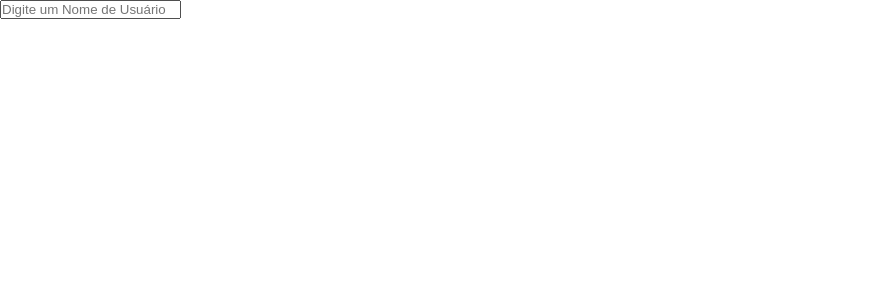
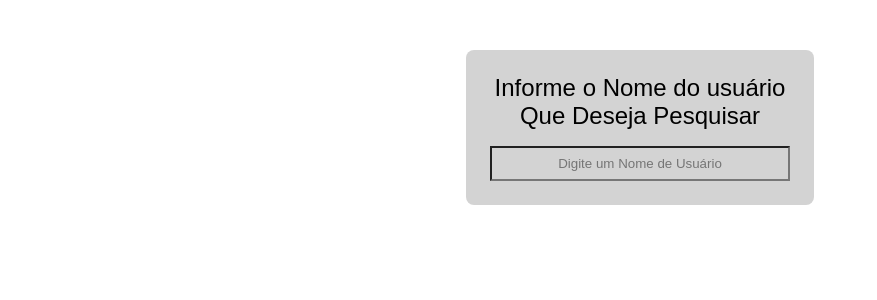
Before and after one commit to AsrielDreemurrGM/GitHub_Profile_Viewer, a React (Vite) app in the folder projeto-react/: page / in a window 1280 px wide. Shown: the top 300 px of the page, without its empty margins (0-877 px from the left). Built offline with nearby package versions, Linux system fonts and the light colour scheme.

Commit message:
Customizado Campo de Pesquisa

```diff
--- a/projeto-react/src/App.jsx
+++ b/projeto-react/src/App.jsx
@@ -16,14 +16,23 @@ function App() {
       {/* Podemos Criar Propriedades/Atributos Dentro dos Componentes */}
       {/* Tornando o Usuário um Item Dinâmico */}
       {/* O "onBlur" detecta alterações Somente Após Preencher e Clicar Fora do Campo */}
-      <input type="text" onBlur={evento => setNomeUsuario(evento.target.value)} placeholder="Digite um Nome de Usuário" />
+      <div className="container">
+        <form style={{ display: "flex", flexDirection: "column", textAlign: "center", alignItems: "center", padding: "50px 0 50px" }}>
+          <div style={{ borderRadius: "8px", backgroundColor: "lightgray", padding: "24px" }}>
+            <p style={{ fontSize: "24px", maxWidth: "300px", width: "100%" }}>Informe o Nome do usuário Que Deseja Pesquisar</p>
+            <input style={{ marginTop: "16px", backgroundColor: "lightgray", textAlign: "center", padding: "8px", maxWidth: "300px", width: "100%" }} type="text" onBlur={evento => setNomeUsuario(evento.target.value)} placeholder="Digite um Nome de Usuário" />
+          </div>
+        </form >
+      </div >
 
-      {nomeUsuario.length > 4 && (
-        <>
-          <Perfil nomeUsuario={nomeUsuario} />
-          <ReposList nomeUsuario={nomeUsuario} />
-        </>
-      )}
+      {
+        nomeUsuario.length > 4 && (
+          <>
+            <Perfil nomeUsuario={nomeUsuario} />
+            <ReposList nomeUsuario={nomeUsuario} />
+          </>
+        )
+      }
 
       {/* Mostrando Item Conform Sua Condição */}
       {/* <button onClick={() => setFormularioEstaVisivel(!formularioEstaVisivel)} type="button">Mostrar/Esconder Formulário</button>
```
